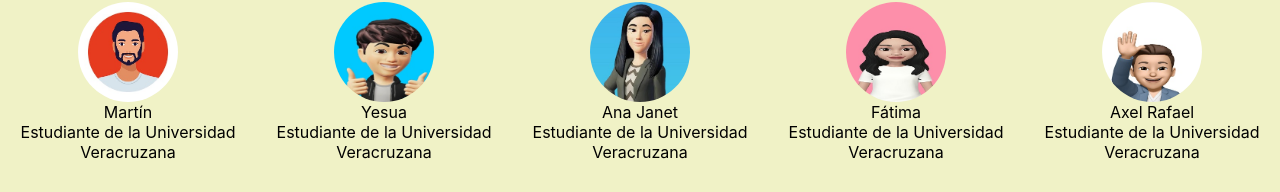
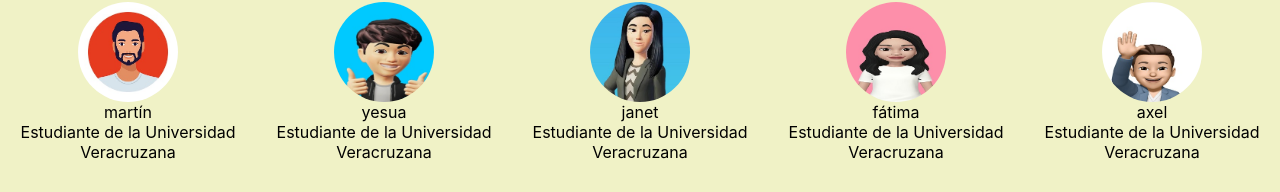
Before and after one commit to cesar-velazquez/Construye-T, a React (Create React App) app: page /Quienes in a window 1280 px wide. Shown: the part 700-892 px from the top of the page. Built offline with nearby package versions, Linux system fonts and the light colour scheme.

Commit message:
cambio de estructura en los nombres seccion Quienes

```diff
--- a/src/componentes/Quienes/Quienes.js
+++ b/src/componentes/Quienes/Quienes.js
@@ -9,28 +9,28 @@
         <div class="personas">
                 <div class="persona">
                     <div class="persona__imagen persona__imagen--martin"></div>
-                    <span class="persona__nombre">Martín</span>
+                    <span class="persona__nombre">martín</span>
                     <span class="persona__funcion">Estudiante de la Universidad Veracruzana</span>
                 </div>
                 <div class="persona">
                     <div class="persona__imagen persona__imagen--yesua"></div>
-                    <span class="persona__nombre">Yesua</span>
+                    <span class="persona__nombre">yesua</span>
                     <span class="persona__funcion">Estudiante de la Universidad Veracruzana</span>
                 </div>
                 <div class="persona">
                     <div class="persona__imagen persona__imagen--janet"></div>
-                    <span class="persona__nombre">Ana Janet</span>
+                    <span class="persona__nombre">janet</span>
                     <span class="persona__funcion">Estudiante de la Universidad Veracruzana</span>
                 </div>
                 <div class="persona">
                     <div class="persona__imagen persona__imagen--fatima"></div>
-                    <span class="persona__nombre">Fátima</span>
+                    <span class="persona__nombre">fátima</span>
                     <span class="persona__funcion">Estudiante de la Universidad Veracruzana</span>
                 </div>
 
                 <div class="persona">
                     <div class="persona__imagen persona__imagen--axel"></div>
-                    <span class="persona__nombre">Axel Rafael</span>
+                    <span class="persona__nombre">axel</span>
                     <span class="persona__funcion">Estudiante de la Universidad Veracruzana</span>
                 </div>
 
```
